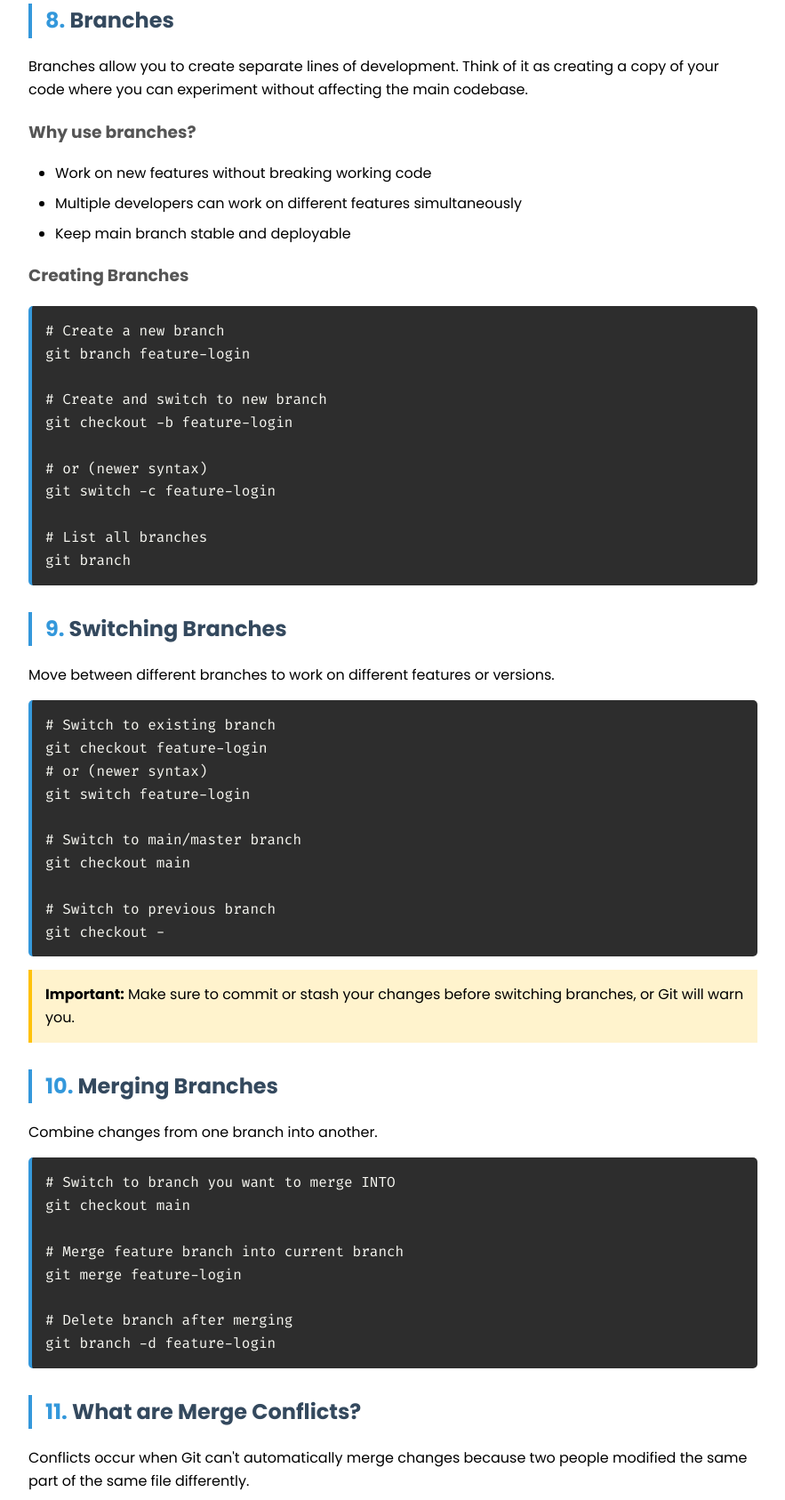
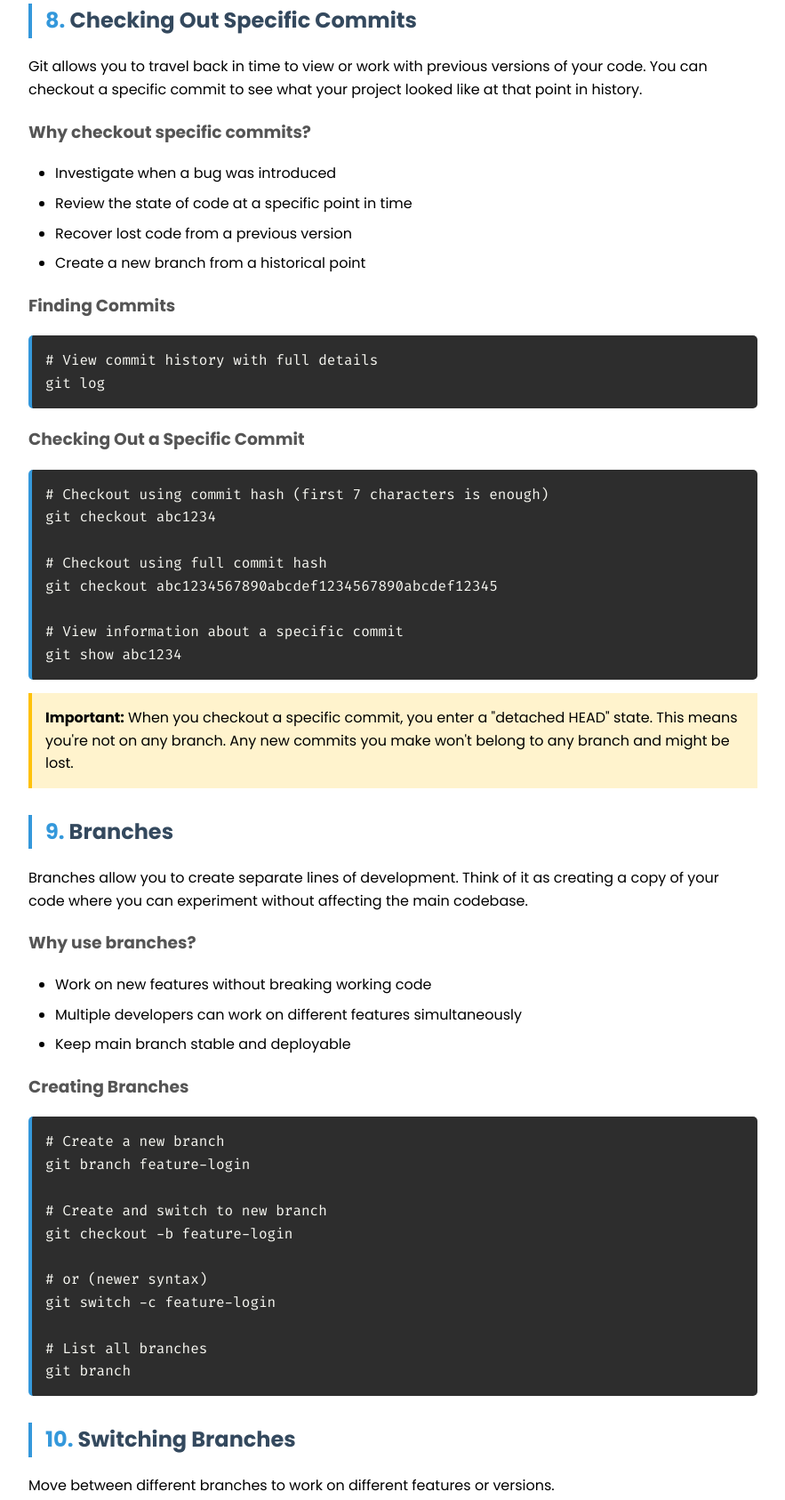
Before and after one commit to Sanan4li/git_complete_guide, a plain HTML site: page index.html in a window 1280 px wide. Shown: the part 3377-5063 px from the top of the page at 89% size, without its empty margins (198-1081 px from the left). Drawn offline with Linux system fonts and the light colour scheme; a web font is replaced by a local one.

Commit message:
initial commit

```diff
--- a/guide.html
+++ b/index.html
@@ -305,7 +305,45 @@ git log
         ❌ Bad: "Fixed stuff" or "Updates"
       </div>
 
-      <h2><span class="section-number">8.</span> Branches</h2>
+      <h2>
+        <span class="section-number">8.</span> Checking Out Specific Commits
+      </h2>
+      <p>
+        Git allows you to travel back in time to view or work with previous
+        versions of your code. You can checkout a specific commit to see what
+        your project looked like at that point in history.
+      </p>
+
+      <h3>Why checkout specific commits?</h3>
+      <ul>
+        <li>Investigate when a bug was introduced</li>
+        <li>Review the state of code at a specific point in time</li>
+        <li>Recover lost code from a previous version</li>
+        <li>Create a new branch from a historical point</li>
+      </ul>
+
+      <h3>Finding Commits</h3>
+      <pre><code># View commit history with full details
+git log
+</code></pre>
+
+      <h3>Checking Out a Specific Commit</h3>
+      <pre><code># Checkout using commit hash (first 7 characters is enough)
+git checkout abc1234
+
+# Checkout using full commit hash
+git checkout abc1234567890abcdef1234567890abcdef12345
+
+# View information about a specific commit
+git show abc1234</code></pre>
+
+      <div class="warning">
+        <strong>Important:</strong> When you checkout a specific commit, you
+        enter a "detached HEAD" state. This means you're not on any branch. Any
+        new commits you make won't belong to any branch and might be lost.
+      </div>
+
+      <h2><span class="section-number">9.</span> Branches</h2>
       <p>
         Branches allow you to create separate lines of development. Think of it
         as creating a copy of your code where you can experiment without
@@ -335,7 +373,7 @@ git switch -c feature-login
 git branch
 </code></pre>
 
-      <h2><span class="section-number">9.</span> Switching Branches</h2>
+      <h2><span class="section-number">10.</span> Switching Branches</h2>
       <p>
         Move between different branches to work on different features or
         versions.
@@ -343,21 +381,20 @@ git branch
 
       <pre><code># Switch to existing branch
 git checkout feature-login
+
 # or (newer syntax)
 git switch feature-login
 
 # Switch to main/master branch
 git checkout main
-
-# Switch to previous branch
-git checkout -</code></pre>
+</code></pre>
 
       <div class="warning">
         <strong>Important:</strong> Make sure to commit or stash your changes
         before switching branches, or Git will warn you.
       </div>
 
-      <h2><span class="section-number">10.</span> Merging Branches</h2>
+      <h2><span class="section-number">11.</span> Merging Branches</h2>
       <p>Combine changes from one branch into another.</p>
 
       <pre><code># Switch to branch you want to merge INTO
@@ -369,7 +406,7 @@ git merge feature-login
 # Delete branch after merging
 git branch -d feature-login</code></pre>
 
-      <h2><span class="section-number">11.</span> What are Merge Conflicts?</h2>
+      <h2><span class="section-number">12.</span> What are Merge Conflicts?</h2>
       <p>
         Conflicts occur when Git can't automatically merge changes because two
         people modified the same part of the same file differently.
@@ -419,7 +456,7 @@ const name = "Bob";
       </ul>
 
       <h2>
-        <span class="section-number">12.</span> Working with Remote Repositories
+        <span class="section-number">13.</span> Working with Remote Repositories
       </h2>
       <pre><code># View remote repositories
 git remote -v
@@ -443,7 +480,7 @@ git push -u origin feature-login
 git push</code></pre>
 
       <h2>
-        <span class="section-number">13.</span> What is a Pull Request (PR)?
+        <span class="section-number">14.</span> What is a Pull Request (PR)?
       </h2>
       <p>
         A Pull Request is a GitHub feature (not Git itself) that lets you tell
@@ -472,7 +509,7 @@ git push</code></pre>
         <code>git pull</code> - common confusion!
       </div>
 
-      <h2><span class="section-number">14.</span> Creating a Pull Request</h2>
+      <h2><span class="section-number">15.</span> Creating a Pull Request</h2>
 
       <div class="workflow-step">
         <strong>Step 1:</strong> Push your branch to GitHub
@@ -526,7 +563,7 @@ git push</code></pre>
         </ul>
       </div>
 
-      <h2><span class="section-number">15.</span> Collaboration Workflow</h2>
+      <h2><span class="section-number">16.</span> Collaboration Workflow</h2>
       <p>How teams work together on the same project:</p>
 
       <h3>Typical Team Workflow</h3>
@@ -590,7 +627,7 @@ git branch -d feature-user-profile</code></pre>
       </div>
 
       <h2>
-        <span class="section-number">16.</span> Collaboration Best Practices
+        <span class="section-number">17.</span> Collaboration Best Practices
       </h2>
       <div class="tip">
         <ul>
@@ -625,7 +662,7 @@ git branch -d feature-user-profile</code></pre>
       </div>
 
       <h2>
-        <span class="section-number">17.</span> Common Git Commands Cheat Sheet
+        <span class="section-number">18.</span> Common Git Commands Cheat Sheet
       </h2>
 
       <h3>Status and Information</h3>
@@ -663,7 +700,7 @@ git fetch                    # Download remote changes
 git push origin &lt;branch&gt;     # Push branch to remote
 git pull origin &lt;branch&gt;     # Pull branch from remote</code></pre>
 
-      <h2><span class="section-number">18.</span> Hands-on Exercise</h2>
+      <h2><span class="section-number">19.</span> Hands-on Exercise</h2>
       <p>Practice activity for participants:</p>
 
       <ol>
@@ -681,7 +718,7 @@ git pull origin &lt;branch&gt;     # Pull branch from remote</code></pre>
         <li>Merge the PR</li>
       </ol>
 
-      <h2><span class="section-number">19.</span> Common Mistakes to Avoid</h2>
+      <h2><span class="section-number">20.</span> Common Mistakes to Avoid</h2>
       <div class="warning">
         <ul>
           <li>Committing directly to main branch</li>
@@ -694,7 +731,7 @@ git pull origin &lt;branch&gt;     # Pull branch from remote</code></pre>
         </ul>
       </div>
 
-      <h2><span class="section-number">20.</span> Additional Resources</h2>
+      <h2><span class="section-number">21.</span> Additional Resources</h2>
       <ul>
         <li>
           <strong>Official Git Documentation:</strong> https://git-scm.com/doc
```
Also changed, not shown: first.html (deleted, +0 -11 lines).
